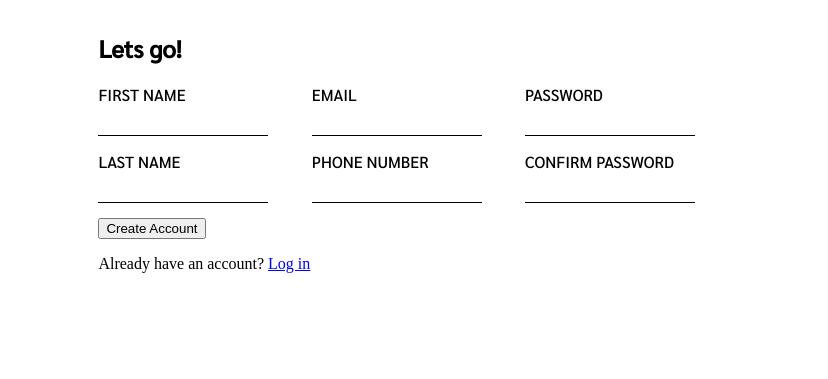
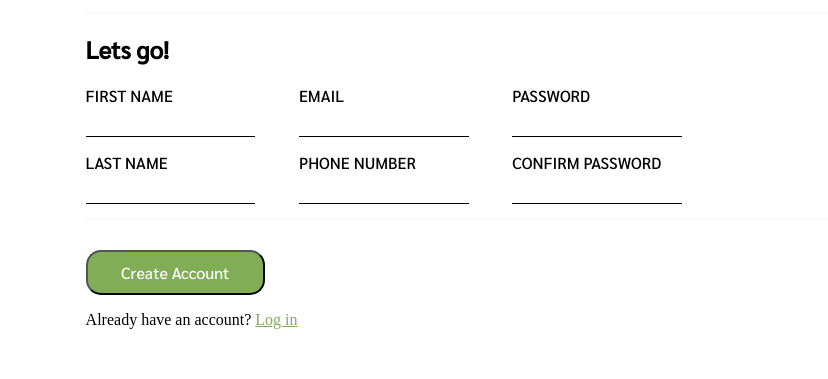
Before and after one commit to eteen12/sign-up-form, a plain HTML site: page main/index.html in a window 1280 px wide. Shown: the part 421-800 px from the top of the page, 452-1280 px from the left. Drawn offline with Linux system fonts and the light colour scheme; a web font is replaced by a local one.

Commit message:
styling is finished

```diff
--- a/main/index.html
+++ b/main/index.html
@@ -52,7 +52,7 @@
             </div>
         </form>
     </section>
-    <section class="section3">
+    <section class="section4">
         <button type="submit">Create Account</button>
         <p class="log-in">Already have an account? <a href="https://www.instagram.com/ethanb.dev/">Log in</a></p>
     </section>
--- a/main/styles.css
+++ b/main/styles.css
@@ -105,17 +105,14 @@ ul li{
     margin: 0;
     padding: 0;
     position: relative;
-    left:43%;
+    left:42%;
     bottom:600px;
+    border-top:1px solid #F5F5F5;
+    border-bottom:1px solid #F5F5F5;
 }
 .disc{
     font-family: 'Sarabun', sans-serif;
 }
-/* form{
-    position: relative;
-    left:43%;
-    bottom:600px;
-} */
 .form-row {
     display: flex;
     justify-content: space-between;
@@ -139,3 +136,23 @@ input {
     border:none;
     border-bottom: 1px solid black;
 }
+.section4{
+    margin: 0;
+    padding: 0;
+    position: relative;
+    left:42%;
+    bottom:570px;
+}
+button{
+    box-shadow: 0px 2px 2px 0px;
+    font-family: 'Sarabun', sans-serif;
+    background-color: #80ad56 ;
+    border-radius: 15px;
+    padding:10px;
+    width:14%;
+    font-size: 1em;
+    color:white;
+}
+a{
+    color:#80ad56;
+}
```
